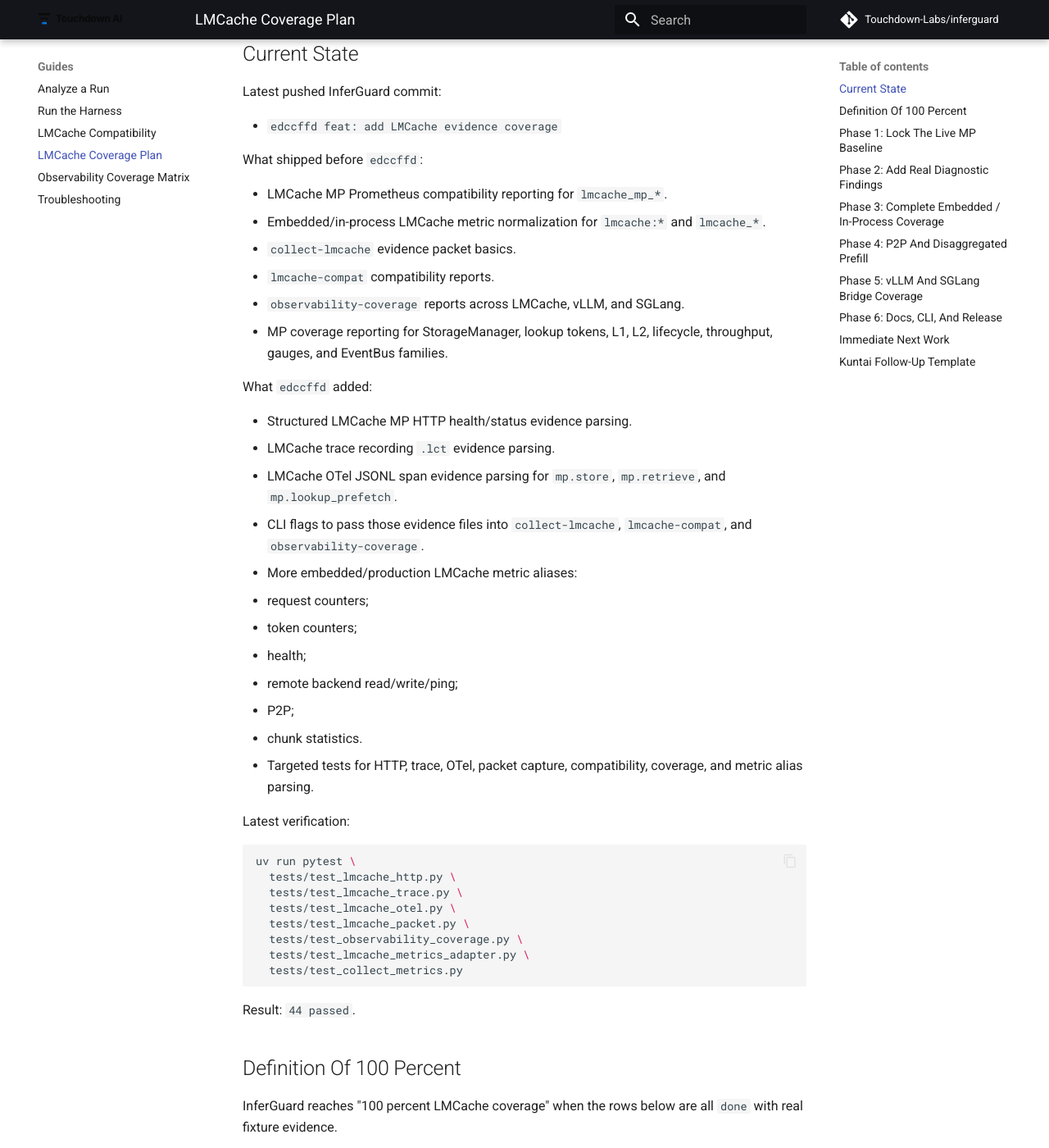
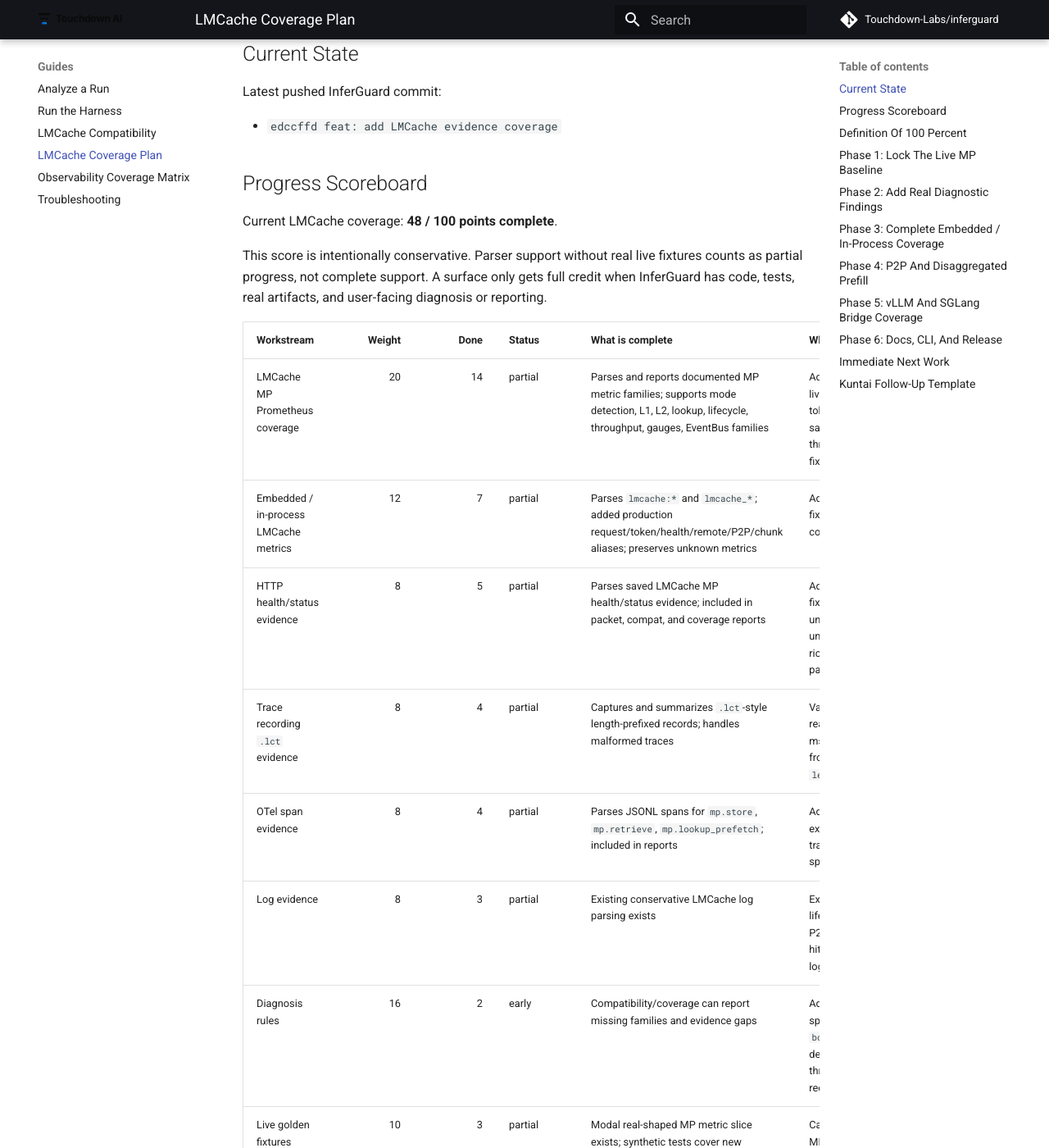
Before and after one commit to Touchdown-Labs/inferguard, an MkDocs documentation site: the page built from docs/guides/lmcache-coverage-plan.md, in a window 1280 px wide and 1400 px high, scrolled down 389 px. Shown: the whole window at 82% size. Built offline with MkDocs 1.6.1 and Material for MkDocs 9.7.7, drawn with Linux system fonts in a browser that asks for light colours; comment, search, counter and statistics services are not loaded; some of the changed text lies outside the part shown.

Commit message:
docs: track LMCache coverage progress

```diff
--- a/docs/guides/lmcache-coverage-plan.md
+++ b/docs/guides/lmcache-coverage-plan.md
@@ -14,6 +14,43 @@
 Latest pushed InferGuard commit:
 
 - `edccffd feat: add LMCache evidence coverage`
+
+## Progress Scoreboard
+
+Current LMCache coverage: **48 / 100 points complete**.
+
+This score is intentionally conservative. Parser support without real live
+fixtures counts as partial progress, not complete support. A surface only gets
+full credit when InferGuard has code, tests, real artifacts, and user-facing
+diagnosis or reporting.
+
+| Workstream | Weight | Done | Status | What is complete | What is still needed |
+| --- | ---: | ---: | --- | --- | --- |
+| LMCache MP Prometheus coverage | 20 | 14 | partial | Parses and reports documented MP metric families; supports mode detection, L1, L2, lookup, lifecycle, throughput, gauges, EventBus families | Add live L2 fixture, live nonzero lookup-token fixture, and sampled throughput/lifecycle fixture |
+| Embedded / in-process LMCache metrics | 12 | 7 | partial | Parses `lmcache:*` and `lmcache_*`; added production request/token/health/remote/P2P/chunk aliases; preserves unknown metrics | Add live embedded fixture and stale connector tests |
+| HTTP health/status evidence | 8 | 5 | partial | Parses saved LMCache MP health/status evidence; included in packet, compat, and coverage reports | Add live HTTP fixtures for healthy, unhealthy, unreachable, and richer `/api/status` payloads |
+| Trace recording `.lct` evidence | 8 | 4 | partial | Captures and summarizes `.lct`-style length-prefixed records; handles malformed traces | Validate against real LMCache `.lct` msgpack trace from `--trace-level storage` |
+| OTel span evidence | 8 | 4 | partial | Parses JSONL spans for `mp.store`, `mp.retrieve`, `mp.lookup_prefetch`; included in reports | Add real OTel export fixture and tracing-enabled/no-spans detector |
+| Log evidence | 8 | 3 | partial | Existing conservative LMCache log parsing exists | Expand MP lifecycle, hash-seed, P2P, PD, and zero-hit-after-warmup log detectors |
+| Diagnosis rules | 16 | 2 | early | Compatibility/coverage can report missing families and evidence gaps | Add LMCache-specific `diagnose-bottleneck` detectors with thresholds and recommendations |
+| Live golden fixtures | 10 | 3 | partial | Modal real-shaped MP metric slice exists; synthetic tests cover new evidence parsers | Capture clean full MP packet, embedded packet, L2 packet, OTel packet, `.lct` packet |
+| vLLM / SGLang bridge | 6 | 4 | partial | vLLM prefix/external/CPU-offload and SGLang queue/HiCache/KV-transfer parsing exists | Add live vLLM+LMCache MP connector fixture and SGLang external-cache fixture |
+| Docs / release readiness | 4 | 2 | partial | Coverage plan exists and is linked in docs nav | Update existing LMCache docs to reflect new HTTP/trace/OTel support and refresh CLI reference |
+
+Percent by category:
+
+- **Collection/parsing:** about **65%** complete.
+- **Compatibility/coverage reporting:** about **70%** complete.
+- **Real live validation:** about **30%** complete.
+- **Actionable diagnostics:** about **15%** complete.
+- **Public docs/release readiness:** about **45%** complete.
+
+The next meaningful milestone is **60 / 100**. To reach it, finish:
+
+1. A clean live LMCache MP packet with metrics, HTTP, logs, and summary output.
+2. Golden fixture tests from that packet.
+3. First detector pack for missing lookup counters, zero hit rate, cache salt,
+   EventBus observability, and tracing artifacts.
 
 What shipped before `edccffd`:
 
```
